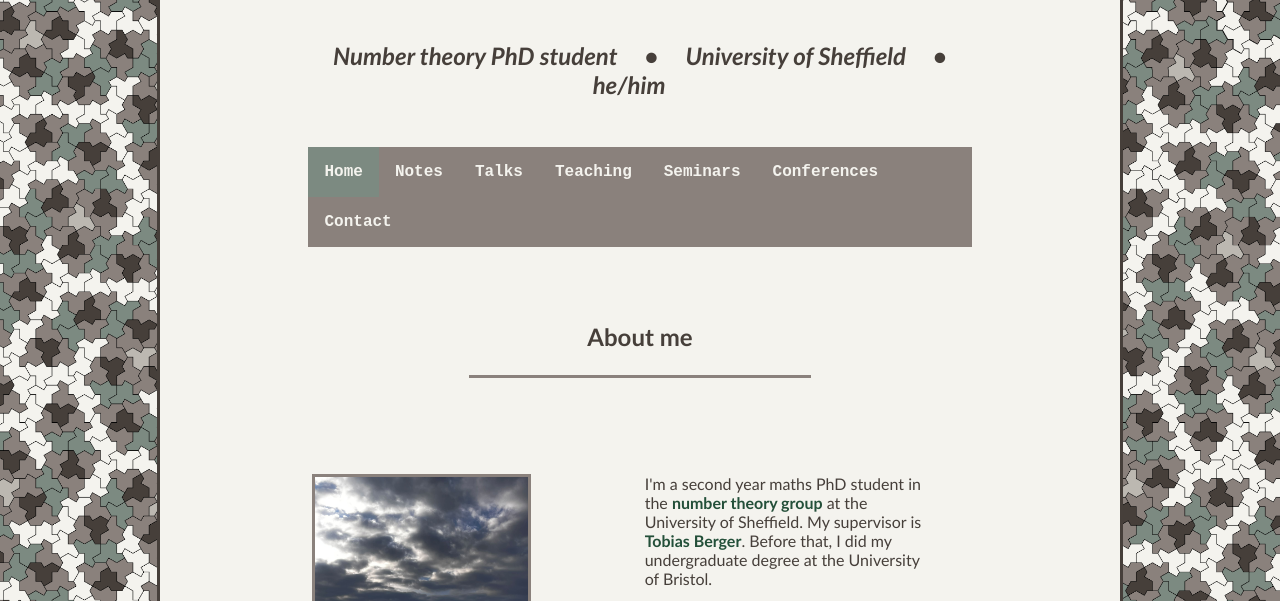
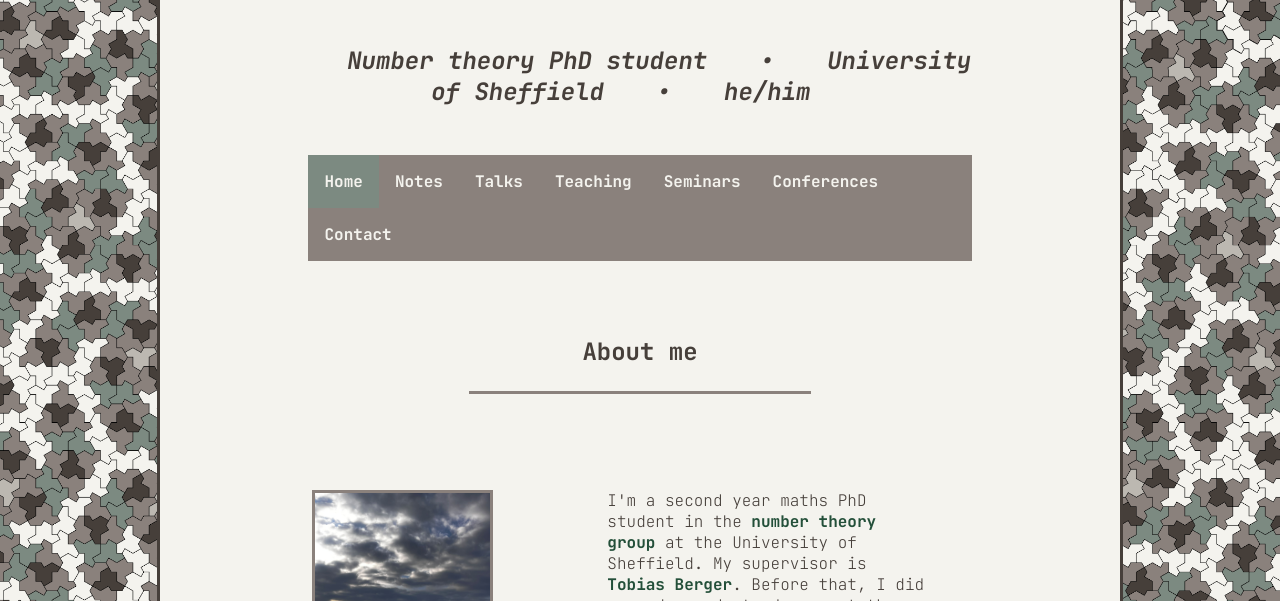
Before and after one commit to MLByrne232/mlbyrne232.github.io, a plain HTML site: page index.html in a window 1280 px wide. Shown: the part 183-784 px from the top of the page. Drawn offline with nearby package versions, Linux system fonts and the light colour scheme; no server answers.

Commit message:
23/11/26 (iv) : font change

```diff
--- a/index.html
+++ b/index.html
@@ -30,6 +30,10 @@
 	  }
 	};
   </script>
+
+	<link rel="preconnect" href="https://fonts.googleapis.com">
+	<link rel="preconnect" href="https://fonts.gstatic.com" crossorigin>
+	<link href="https://fonts.googleapis.com/css2?family=JetBrains+Mono:ital,wght@0,100..800;1,100..800&display=swap" rel="stylesheet">
 
 </head>
 
--- a/webpage_stylesheet.css
+++ b/webpage_stylesheet.css
@@ -9,6 +9,17 @@
 	--link-colour: #234f39;
 }
 
+
+/* fonts */
+.jetbrains-mono-blah {
+	font-family: "JetBrains Mono", monospace;
+	font-optical-sizing: auto;
+	font-weight: 200;
+	font-style: normal;
+}
+
+
+
 body {
 	background-color: var(--parchment);
 	color: var(--taupe);
@@ -19,7 +30,10 @@ body {
 	margin-left: auto;
 	margin-right: auto;
 	margin-top: 2em;
-	font-family: Perpetua, Optima, serif;
+	font-family: "JetBrains Mono", monospace;
+	font-optical-sizing: auto;
+	font-weight: 200;
+	font-style: normal;
 }
 
 /* gemini made this bit */
@@ -105,7 +119,6 @@ nav {
 	margin-left:auto;
 	margin-right: auto;
 	margin-top: 0;
-	font-family: 'Courier New', Courier, monospace;
 }
 
 nav ul {
```
